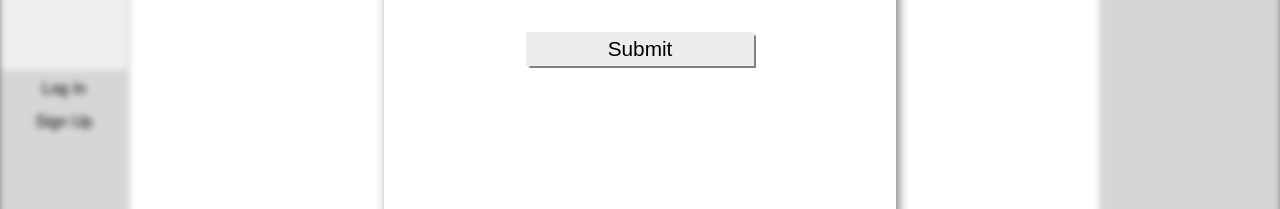
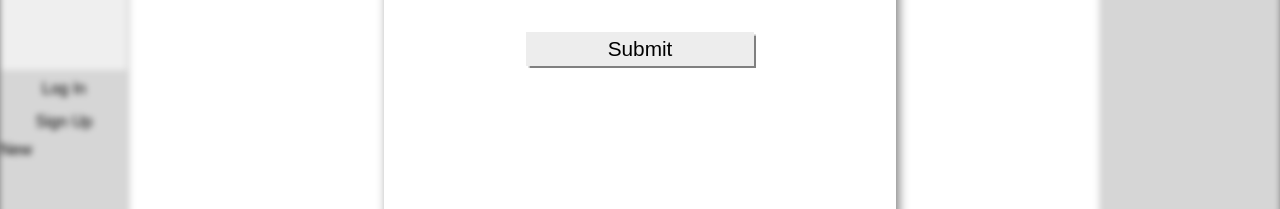
Before and after one commit to mattpitts/Vectora, a React (Create React App) app: page / in a window 1280 px wide. Both pictures are taken after a click on the element "Log In". Shown: the part 410-619 px from the top of the page. Built offline with nearby package versions, Linux system fonts and the light colour scheme.

Commit message:
added new button and modal closing by clicking outside and disabled shape deletion while modals are open

```diff
--- a/src/App.css
+++ b/src/App.css
@@ -308,3 +308,12 @@ body {
 .save-new-submit:active {
 	box-shadow: .1px .1px .1px grey;
 }
+.modal-hide-clicker {
+	position: fixed;
+	left: 0;
+	top: 0;
+	width: 99.5vw;
+	height: 99.5vh;
+	background-color: rgba(0,0,0,0);
+	z-index: 200;
+}
--- a/src/Components/Layout.js
+++ b/src/Components/Layout.js
@@ -1,5 +1,6 @@
 import React from 'react';
 import { connect } from 'react-redux';
+import { bindActionCreators } from 'redux';
 import LeftPanel from './LeftPanel';
 
 import ArtBoard from './ArtBoard';
@@ -9,6 +10,7 @@ import SignUp from './SignUp';
 import UserProjects from './UserProjects';
 import NewProject from './NewProject';
 
+import * as layoutActions from '../actions/layoutActions';
 
 class Layout extends React.Component {
 
@@ -29,6 +31,12 @@ class Layout extends React.Component {
 				{this.props.layout.modal === 'signup' && <SignUp/>}
 				{this.props.layout.modal === 'projects' && <UserProjects/>}
 				{this.props.layout.modal === 'newProject' && <NewProject/>}
+				{this.props.layout.modal !== 'none' &&
+					<div
+						className='modal-hide-clicker'
+						onClick={() => this.props.actions.hideModal()}>
+					</div>
+				}
 			</div>
 		)
 	}
@@ -41,4 +49,9 @@ function mapStateToProps(state, ownProps) {
 		shapes: state.shapes
 	}
 }
-export default connect(mapStateToProps)(Layout);
+function mapDispatchToProps(dispatch) {
+	return {
+		actions: bindActionCreators(layoutActions, dispatch)
+	}
+}
+export default connect(mapStateToProps, mapDispatchToProps)(Layout);
--- a/src/Components/NewProject.js
+++ b/src/Components/NewProject.js
@@ -16,6 +16,12 @@ class NewProject extends React.Component {
 		}
 		this.onHandleChange = this.onHandleChange.bind(this);
 		this.onSubmit = this.onSubmit.bind(this);
+	}
+	componentDidMount() {
+		this.props.actions.shapeActions.setShapeDeletePermission(false);
+	}
+	componentWillUnmount() {
+		this.props.actions.shapeActions.setShapeDeletePermission(true);
 	}
 	onHandleChange(event) {
 		this.setState({
--- a/src/Components/ProjectMenu.js
+++ b/src/Components/ProjectMenu.js
@@ -57,11 +57,15 @@ class ProjectMenu extends React.Component {
 					</div>
 			}
 		}
+		let newOption = <div
+							className='saveOptions'
+							onClick={this.props.actions.shapeActions.clearArtBoard}>New</div>
 		return (
 			<div className="ProjectMenuContainer">
 				{userInfo}
 				{saveOptions}
 				{loadOptions}
+				{newOption}
 			</div>
 		)
 	}
--- a/src/Components/Properties.js
+++ b/src/Components/Properties.js
@@ -39,7 +39,7 @@ class Properties extends React.Component {
 					onPropertyChange={this.onPropertyChange}
 					stroke={selectedShape.stroke}
 					strokeWidth={selectedShape.strokeWidth}
-					toggleShapeDeletePermission={this.props.actions.shapeActions.toggleShapeDeletePermission}
+					setShapeDeletePermission={this.props.actions.shapeActions.setShapeDeletePermission}
 				/>}
 			</div>
 		)
--- a/src/Components/PropertiesComponents/Stroke.js
+++ b/src/Components/PropertiesComponents/Stroke.js
@@ -40,8 +40,8 @@ class Stroke extends React.Component {
 									type='number'
 									value={this.props.strokeWidth}
 									onChange={(event) => this.props.onPropertyChange('strokeWidth', event.target.value)}
-									onFocus={() => this.props.toggleShapeDeletePermission(false)}
-									onBlur={() => this.props.toggleShapeDeletePermission(true)}>
+									onFocus={() => this.props.setShapeDeletePermission(false)}
+									onBlur={() => this.props.setShapeDeletePermission(true)}>
 								</input>
 							</form>
 						</div>
--- a/src/Components/SignUp.js
+++ b/src/Components/SignUp.js
@@ -5,6 +5,7 @@ import axios from 'axios';
 
 import * as authActions from '../actions/authActions';
 import * as layoutActions from '../actions/layoutActions';
+import * as shapeActions from '../actions/shapeActions';
 
 // const API_URL = window.location.href === 'http://localhost:3001' ? 'http://localhost:3000/api/v1' : 'tbd';
 const API_URL = 'http://localhost:3000/api/v1'
@@ -19,6 +20,12 @@ class SignUp extends React.Component {
 		}
 		this.onHandleChange = this.onHandleChange.bind(this);
 		this.onSubmit = this.onSubmit.bind(this);
+	}
+	componentDidMount() {
+		this.props.actions.shapeActions.setShapeDeletePermission(false);
+	}
+	componentWillUnmount() {
+		this.props.actions.shapeActions.setShapeDeletePermission(true);
 	}
 	onHandleChange(event) {
 		this.setState({
@@ -86,7 +93,8 @@ function mapDispatchToProps(dispatch) {
 	return {
 		actions: {
 			authActions: bindActionCreators(authActions, dispatch),
-			layoutActions: bindActionCreators(layoutActions, dispatch)
+			layoutActions: bindActionCreators(layoutActions, dispatch),
+			shapeActions: bindActionCreators(shapeActions, dispatch)
 		}
 	}
 }
--- a/src/Components/UserProjects.js
+++ b/src/Components/UserProjects.js
@@ -28,6 +28,7 @@ class UserProjects extends React.Component {
 	}
 
 	componentDidMount() {
+		this.props.actions.shapeActions.setShapeDeletePermission(false);
 		axios.get(`${API_URL}/${localStorage.userID}/projects`)
 			.then(response => {
 				this.setState({
@@ -35,6 +36,9 @@ class UserProjects extends React.Component {
 					projects: response.data
 				});
 			})
+	}
+	componentWillUnmount() {
+		this.props.actions.shapeActions.setShapeDeletePermission(true);
 	}
 	onProjectClick(index) {
 		console.log(this.state.projects[index]);
--- a/src/actions/shapeActions.js
+++ b/src/actions/shapeActions.js
@@ -16,8 +16,8 @@ export function unselectShapes() {
 export function deleteSelectedShape() {
 	return { type: 'DELETE_SELECTED_SHAPE' }
 }
-export function toggleShapeDeletePermission(payload) {
-	return { type: 'TOGGLE_SHAPE_DELETE_PERMISSION', payload }
+export function setShapeDeletePermission(payload) {
+	return { type: 'SET_SHAPE_DELETE_PERMISSION', payload }
 }
 export function resizeShape(payload) {
 	return { type: 'RESIZE_SHAPE', payload }
@@ -31,6 +31,9 @@ export function setProjectId(id, name) {
 export function loadProject(project) {
 	return { type: 'LOAD_PROJECT', project }
 }
+export function clearArtBoard() {
+	return { type: 'CLEAR_ARTBOARD' }
+}
 // export function fetchProjectRequest() {
 // 	return { type: 'FETCH_PROJECT', status: 'fetching'}
 // }
--- a/src/reducers/shapeReducer.js
+++ b/src/reducers/shapeReducer.js
@@ -41,6 +41,8 @@ export default function shapeReducer(state = initialState, action) {
 				}
 			})
 			return {...state, shapes: unselectedShapes, selected: false}
+		case 'SET_SHAPE_DELETE_PERMISSION':
+			return {...state, deletePermission: action.payload }
 		case 'DELETE_SELECTED_SHAPE':
 			if(!state.deletePermission) {
 				return state;
@@ -72,6 +74,8 @@ export default function shapeReducer(state = initialState, action) {
 			return {...state, projectID: action.id, projectName: action.name }
 		case 'LOAD_PROJECT':
 			return {...state, projectID: action.project._id, shapes: action.project.shapes, projectName: action.project.name }
+		case 'CLEAR_ARTBOARD':
+			return {...initialState}
 		// case 'FETCH_PROJECT_REQUEST':
 		// 	return {...state, fetching: true }
 		// case 'FETCH_PROJECT_SUCCESS':
```
